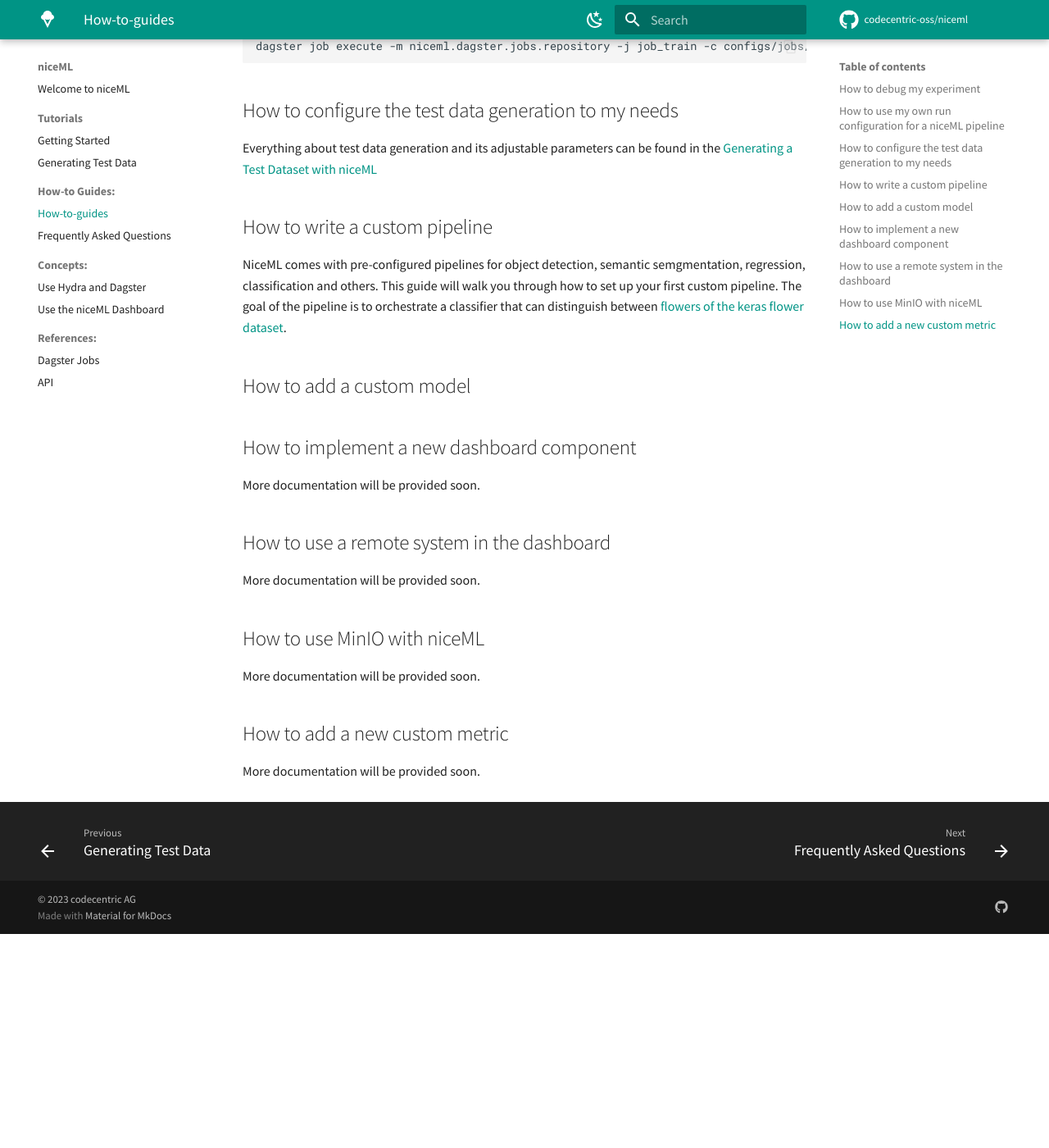
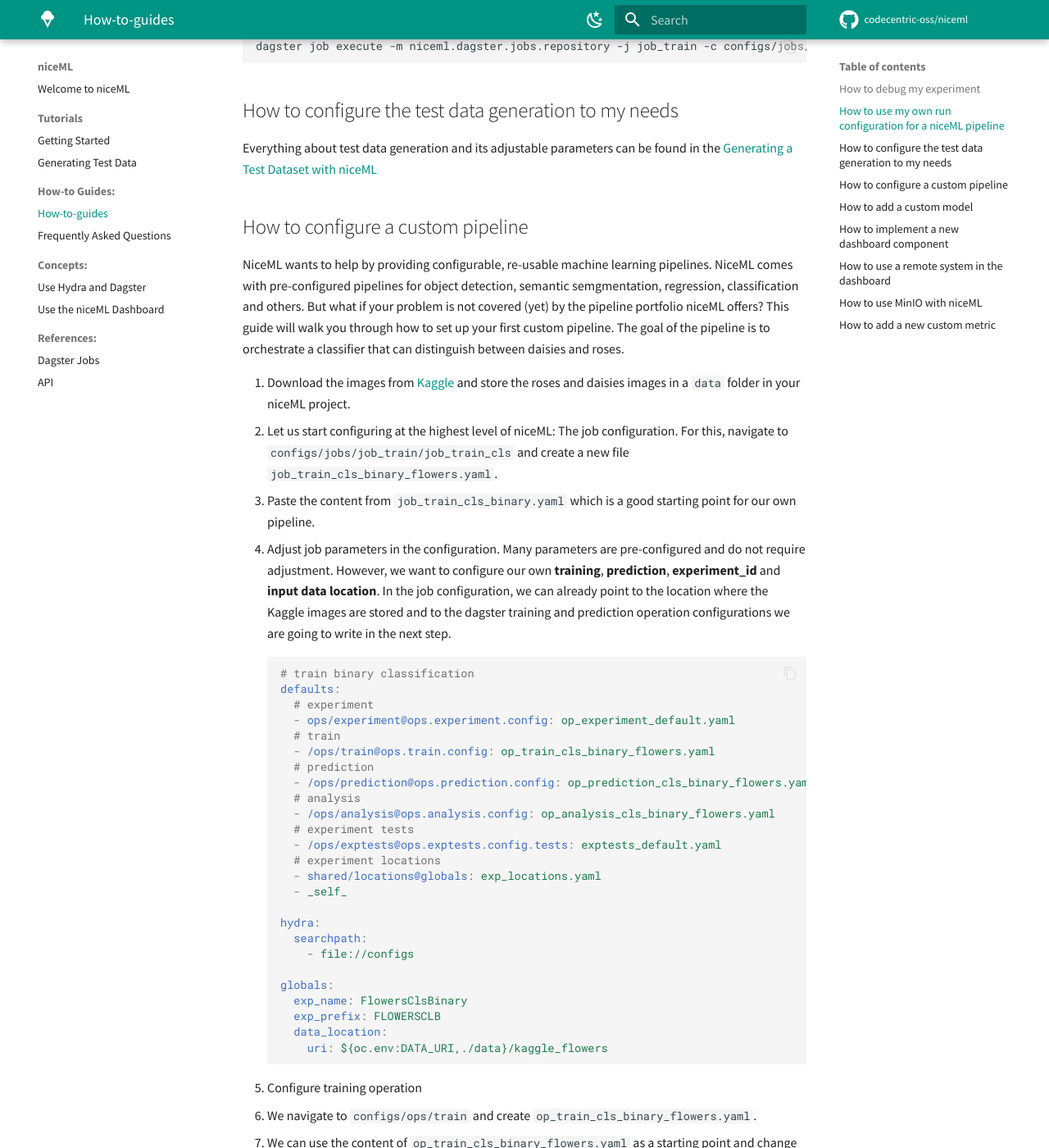
Before and after one commit to codecentric-oss/niceml, an MkDocs documentation site: the page built from docs/how-to-guides.md, in a window 1280 px wide and 1400 px high, scrolled down 629 px. Shown: the whole window at 82% size. Built offline with MkDocs 1.6.1 and Material for MkDocs 9.7.7, drawn with Linux system fonts in a browser that asks for light colours; comment, search, counter and statistics services are not loaded; before the commit the page ends 1768 px from its top, so only the background shows below that; some of the changed text lies outside the part shown.

Commit message:
docs: add how to write a custom pipeline

````diff
--- a/docs/how-to-guides.md
+++ b/docs/how-to-guides.md
@@ -32,13 +32,130 @@ Everything about test data generation and its adjustable parameters can
 be found in the [Generating a Test Dataset with niceML](
 generate-data.md#step-3-customizing-data-generation-optional)
 
-## How to write a custom pipeline
-NiceML comes with pre-configured pipelines for object detection,
-semantic semgmentation, regression, classification and others.
+## How to configure a custom pipeline
+NiceML wants to help by providing configurable, re-usable machine learning
+pipelines. NiceML comes with pre-configured pipelines for object detection,
+semantic semgmentation, regression, classification and others. But what if
+your problem is not covered (yet) by the pipeline portfolio niceML offers?
 This guide will walk you through how to set up your first custom pipeline.
 The goal of the pipeline is to orchestrate a classifier that can distinguish
-between [flowers of the keras flower dataset](https://www.kaggle.com/datasets/alxmamaev/flowers-recognition).
+between daisies and roses.
 
+1. Download the images from [Kaggle](https://www.kaggle.com/datasets/alxmamaev/flowers-recognition)
+and store the roses and daisies images in a `data` folder in your niceML project.
+2. Let us start configuring at the highest level of niceML: The job
+configuration. For this, navigate to `configs/jobs/job_train/job_train_cls`
+and create a new file `job_train_cls_binary_flowers.yaml`.
+3. Paste the content from `job_train_cls_binary.yaml` which is a good
+starting point for our own pipeline.
+4. Adjust job parameters in the configuration. Many parameters are
+pre-configured and do not require adjustment. However, we want to configure
+our own **training**, **prediction**, **experiment_id** and
+**input data location**. In the job configuration, we can already point
+to the location where the Kaggle images are stored and to the dagster training and prediction
+operation configurations we are going to write in the next step.
+   ```yaml
+   # train binary classification
+   defaults:
+     # experiment
+     - ops/experiment@ops.experiment.config: op_experiment_default.yaml
+     # train
+     - /ops/train@ops.train.config: op_train_cls_binary_flowers.yaml
+     # prediction
+     - /ops/prediction@ops.prediction.config: op_prediction_cls_binary_flowers.yaml
+     # analysis
+     - /ops/analysis@ops.analysis.config: op_analysis_cls_binary_flowers.yaml
+     # experiment tests
+     - /ops/exptests@ops.exptests.config.tests: exptests_default.yaml
+     # experiment locations
+     - shared/locations@globals: exp_locations.yaml
+     - _self_
+
+   hydra:
+     searchpath:
+       - file://configs
+
+   globals:
+     exp_name: FlowersClsBinary
+     exp_prefix: FLOWERSCLB
+     data_location:
+       uri: ${oc.env:DATA_URI,./data}/kaggle_flowers
+   ```
+
+5. Configure training operation
+   1. We navigate to `configs/ops/train` and create `op_train_cls_binary_flowers.yaml`.
+   2. We can use the content of `op_train_cls_binary_flowers.yaml` as a starting point
+   and change the definition where the training data is stored, what the image size
+   is and which classes we use as labels. For the time being, we will use the
+   OwnMobileNetModel model of Tensorflow and do not implement our own model definition.
+   ```yaml
+   defaults:
+     - op_train_base.yaml@_here_
+     - /shared/datasets@data_train: dataset_keras_flowers.yaml
+     - /shared/datasets@data_validation: dataset_keras_flowers.yaml
+     - _self_
+   train_params:
+     epochs: 5
+   data_description:
+     _target_: niceml.data.datadescriptions.clsdatadescription.ClsDataDescription
+     classes:
+     - "daisy"
+     - "roses"
+     use_binary: true
+     target_size:
+       _target_: niceml.utilities.imagesize.ImageSize
+       width: 180
+       height: 180
+
+   data_train:
+     datainfo_listing:
+       sub_dir: train
+     set_name: train
+     shuffle: true
+   data_validation:
+     datainfo_listing:
+       sub_dir: validation
+     set_name: validation
+   model:
+     _target_: niceml.dlframeworks.tensorflow.models.mobilenet.OwnMobileNetModel
+     final_activation: sigmoid
+   model_load_custom_objects:
+     _target_: niceml.mlcomponents.modelcompiler.modelcustomloadobjects.ModelCustomLoadObjects
+   learner:
+     _target_: niceml.dlframeworks.tensorflow.learners.defaultlearner.DefaultLearner
+     model_compiler:
+       _target_: niceml.dlframeworks.tensorflow.modelcompiler.defaultmodelcompiler.DefaultModelCompiler
+       loss: binary_crossentropy
+       # Optimizer used in the experiment
+       optimizer:
+         _target_: tensorflow.keras.optimizers.Adam
+         learning_rate: 0.0001
+       metrics: [ "accuracy" ]
+   ```
+
+   4. You might have noticed, that we do not give a plain directory definition to tell
+   niceml where the training images are stored. Instead, we define the datasets within
+   a configuration yaml in `configs/shared/datasets/dataset_kaggle_flowers.yaml`. For now,
+   we will use as the same configuration as in `dataset_cls_test.yaml`
+6. Configure prediction operation
+   1. We create `configs/ops/prediction/op_prediction_cls_binary_flowers.yaml` and use
+   `op_prediction_cls.yaml` as a template.
+   2. Here, we only have to change the definition of the training, validation and test datasets with
+   the yaml we wrote in the step before (`dataset_kaggle_flowers.yaml`). The prediction configuration should look like this:
+   ```yaml
+      defaults:
+   - /shared/datasets@datasets.validation: dataset_keras_flowers.yaml
+   - /shared/datasets@datasets.test: dataset_keras_flowers.yaml
+   - /shared/datasets@datasets.train_eval: dataset_keras_flowers.yaml
+   - prediction_handler: prediction_handler_vector.yaml
+   - datasets: datasets_generic_default.yaml
+   - op_prediction_base.yaml@_here_
+   - _self_
+      ```
+7. Start the pipeline using
+```python
+niceml train configs/jobs/job_train/job_train_cls/job_train_cls_binary_flowers.yaml
+```
 
 
 ## How to add a custom model
````
